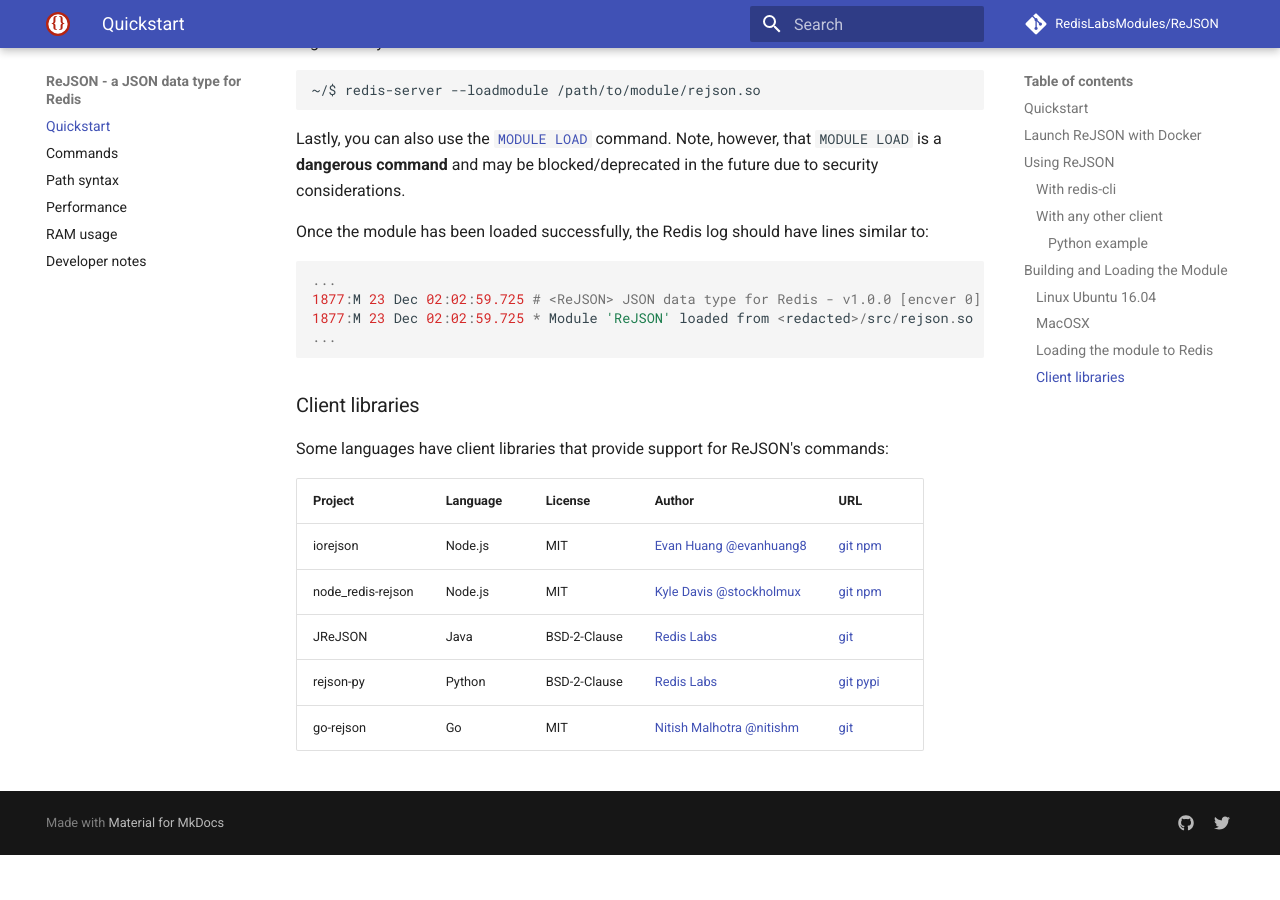
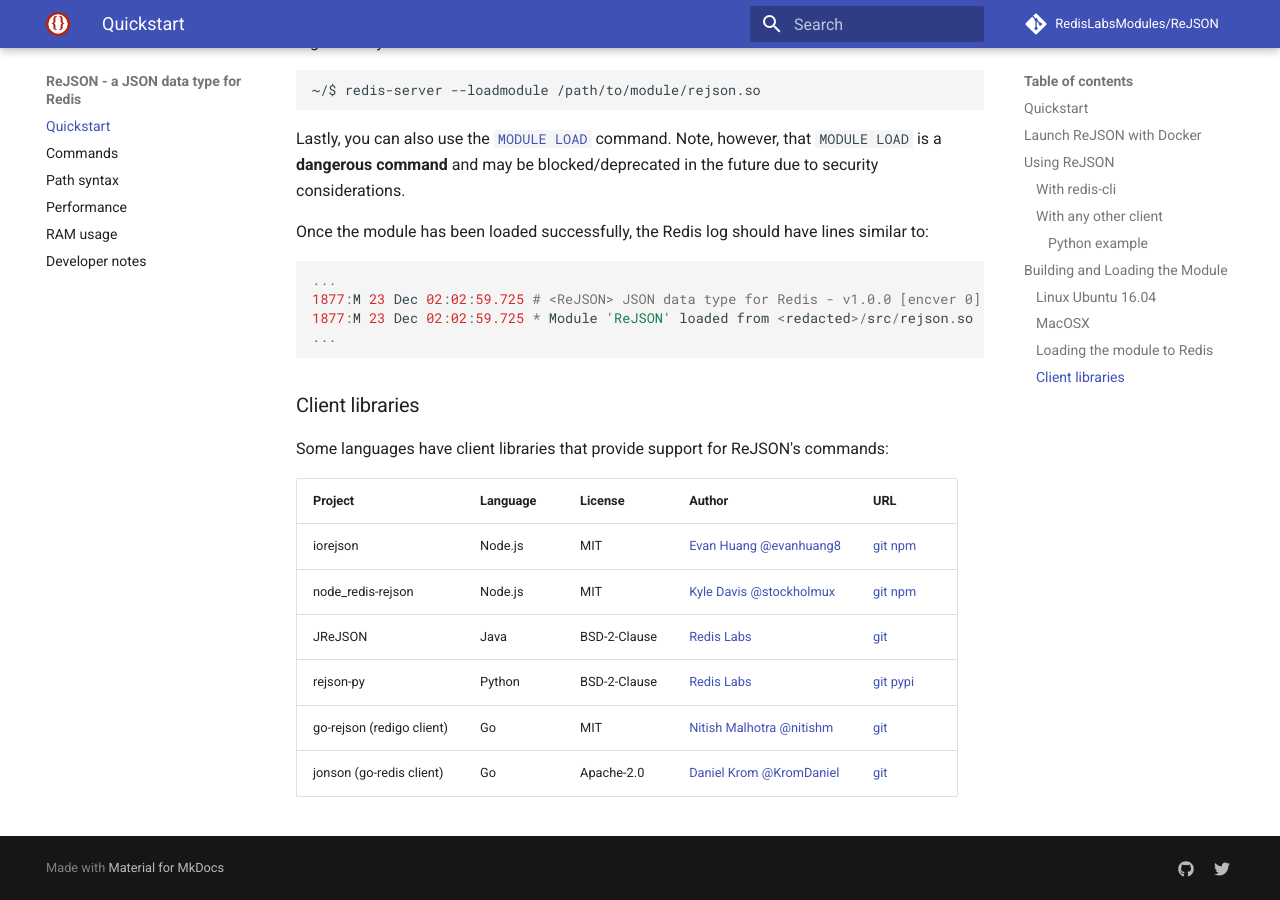
Before and after one commit to RedisJSON/RedisJSON, an MkDocs documentation site: the page built from docs/index.md, in a window 1280 px wide and 900 px high, scrolled down 4606 px. Built offline with MkDocs 1.6.1 and Material for MkDocs 9.7.7, drawn with Linux system fonts in a browser that asks for light colours; comment, search, counter and statistics services are not loaded; old or Windows-style settings are respelled for this version of MkDocs; before the commit the page ends 5461 px from its top, so only the background shows below that.

Commit message:
Added rejonson module to the client libraries and added client types

```diff
--- a/docs/index.md
+++ b/docs/index.md
@@ -207,4 +207,5 @@
 | node_redis-rejson | Node.js | MIT | [Kyle Davis @stockholmux](https://github.com/stockholmux) | [git](https://github.com/stockholmux/node_redis-rejson) [npm](https://www.npmjs.com/package/redis-rejson) |
 | JReJSON | Java | BSD-2-Clause | [Redis Labs](https://redislabs.com) | [git](https://github.com/RedisLabs/JReJSON/) |
 | rejson-py | Python | BSD-2-Clause | [Redis Labs](https://redislabs.com) | [git](https://github.com/RedisLabs/redis-py/) [pypi](https://pypi.python.org/pypi/rejson) |
-| go-rejson | Go | MIT | [Nitish Malhotra @nitishm](https://github.com/nitishm) | [git](https://github.com/nitishm/go-rejson/) |
+| go-rejson (redigo client) | Go | MIT | [Nitish Malhotra @nitishm](https://github.com/nitishm) | [git](https://github.com/nitishm/go-rejson/) |
+| jonson  (go-redis client)| Go | Apache-2.0 | [Daniel Krom @KromDaniel](https://github.com/KromDaniel) | [git](https://github.com/KromDaniel/rejonson) |
```
